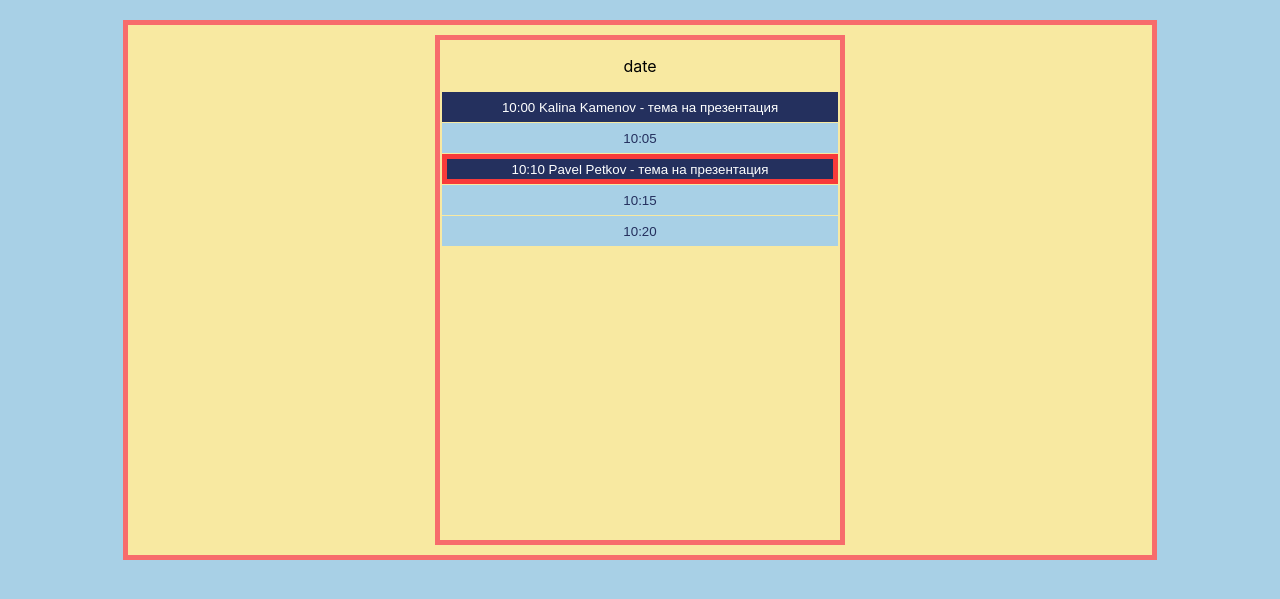
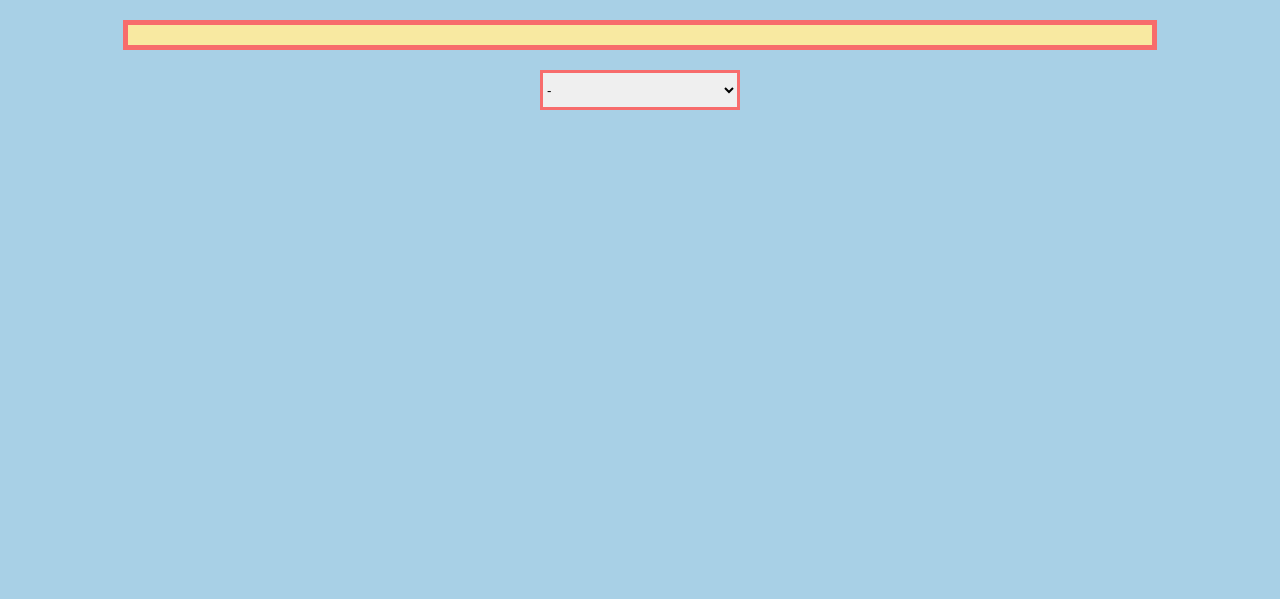
Before and after one commit to pavelpetkovvv/WEBtechnologiesFMI, a PHP site: page / in a window 1280 px wide. Shown: the part 153-752 px from the top of the page. Run offline with PHP 8.4, Linux system fonts and the light colour scheme.

Commit message:
add filtering

```diff
--- a/date_reservation_app/css/style.css
+++ b/date_reservation_app/css/style.css
@@ -201,3 +201,19 @@ body{
 .reservation-form-submit:hover{
     background-color: #f76c6c;
 }
+
+/*reservation form CSS end */
+
+/*filter CSS*/
+
+.filter-select{
+    margin-top: 20px;
+    margin-bottom: 20px;
+
+    width: 200px;
+    height: 40px;
+
+    border: 3px solid #f76c6c;
+
+    outline: none;
+}
--- a/date_reservation_app/index.html
+++ b/date_reservation_app/index.html
@@ -31,14 +31,7 @@
 
     <div class="calendar">
         <div id="calendar-box-container" class="calendar-box-container">
-            <div class="calendar-box">
-                <p>date</p>
-                    <button class="taken">10:00 Kalinа Kamenov - тема на презентация</button>
-                    <button class="free">10:05</button>
-                    <button class="taken-reccomended">10:10 Pavel Petkov - тема на презентация</button>
-                    <button class="free">10:15</button>
-                    <button class="free">10:20</button>
-            </div>
+
         </div>
     </div>
 
@@ -46,5 +39,18 @@
 
 
     </div>
+
+    <select class="filter-select" name="filter" id="filter" onchange="highlight()">
+        <option value="-">-</option>
+        <option value="HTML">HTML</option>
+        <option value="CSS">CSS</option>
+        <option value="JavaScript">JavaScript</option>
+        <option value="PHP">PHP</option>
+        <option value="Database">Database</option>
+        <option value="Security">Security</option>
+        <option value="SPA">SPA</option>
+        <option value="Best practices">Best practices</option>
+    </select>
+
     </body>
 </html>
```
Also changed, not shown: date_reservation_app/js/main.js (+50 -2 lines), date_reservation_app/php/getPresentationsByTopic.php (added, +35 -0 lines).
